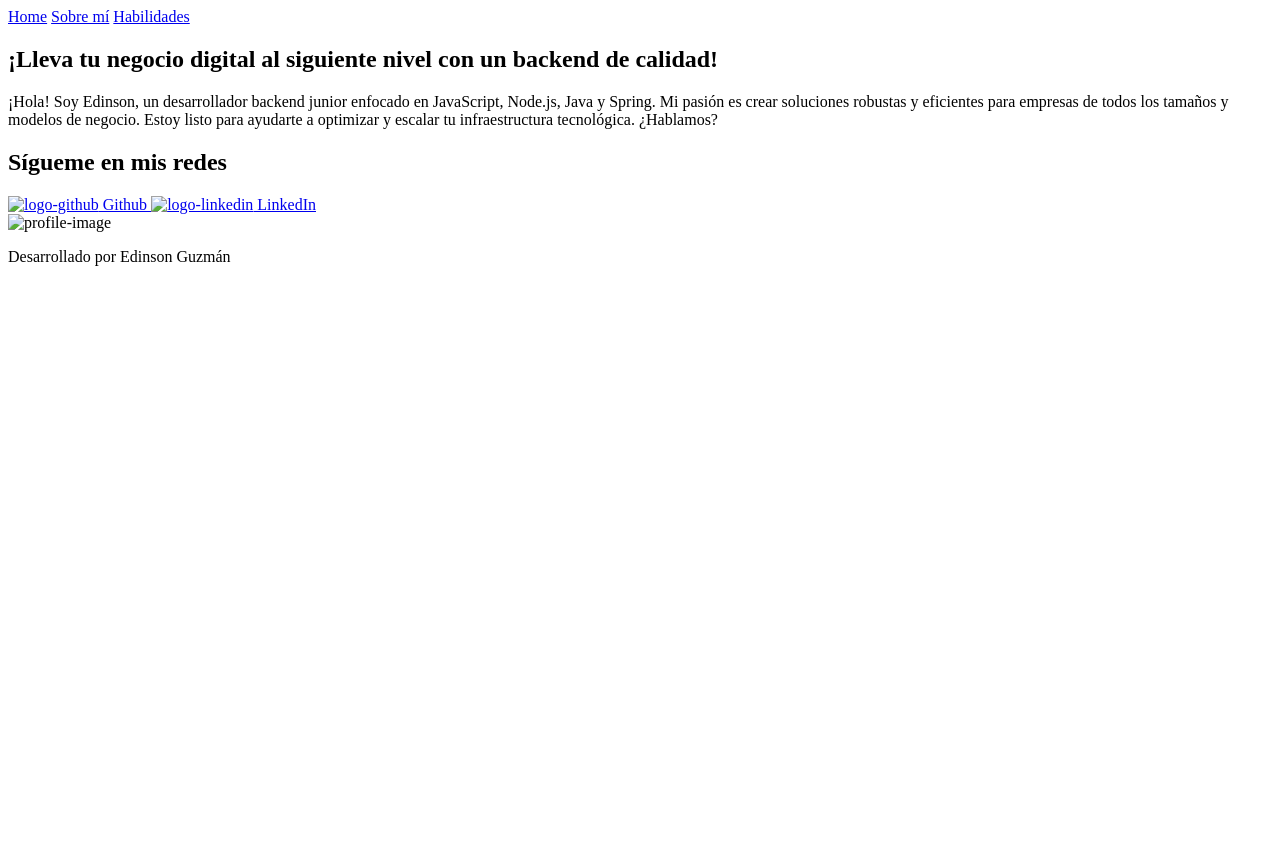
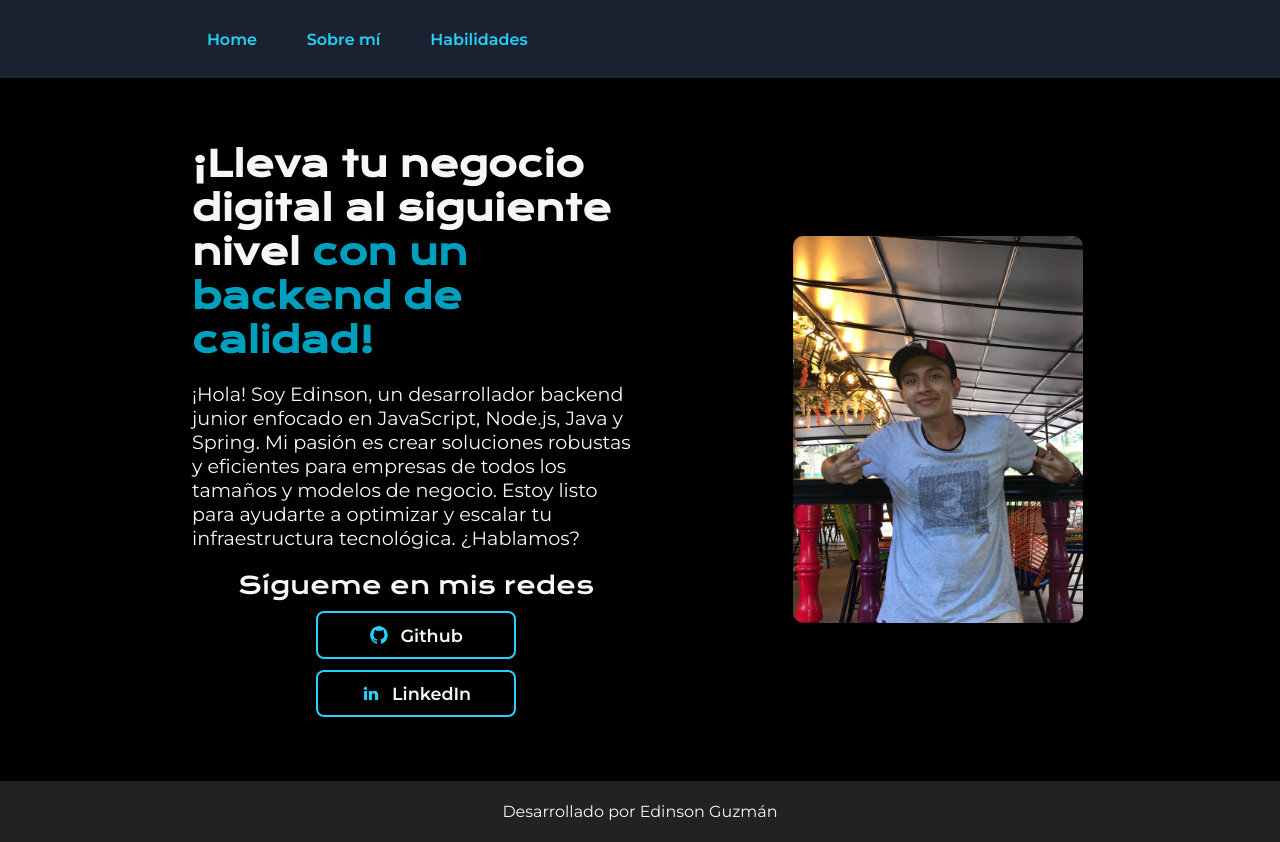
Before and after one commit to wizardcode-bot/Portafolio-practica, a plain HTML site: page index.html in a window 1280 px wide. Before the commit the page ends 800 px from the top, so only its background shows below. Drawn offline with nearby package versions, Linux system fonts and the light colour scheme; the site is published under a folder, as on GitHub Pages, so addresses that start at the root find nothing.

Commit message:
Fix: Modify path for images

```diff
--- a/index.html
+++ b/index.html
@@ -3,8 +3,8 @@
 <head>
     <meta charset="UTF-8">
     <meta name="viewport" content="width=device-width, initial-scale=1.0">
-    <link rel="stylesheet" href="/css/style.css">
-    <script src="/js/scripts.js"></script>
+    <link rel="stylesheet" href="./css/style.css">
+    <script src="./js/scripts.js"></script>
     <title>Edinson - Portafolio</title>
 </head>
 <body>
@@ -26,16 +26,16 @@
             <div class="presentacion__enlaces">
                 <h2 class="presentacion__enlaces__subtitulo">Sígueme en mis redes</h2>
                 <a class="presentacion__enlaces__link" href="https://github.com/wizardcode-bot" target="_blank">
-                    <img src="/assets/github.png" alt="logo-github">
+                    <img src="./assets/github.png" alt="logo-github">
                     Github
                 </a>
                 <a class="presentacion__enlaces__link" href="https://www.linkedin.com/in/edinson-guzman/" target="_blank">
-                    <img src="/assets/linkedin.png" alt="logo-linkedin">
+                    <img src="./assets/linkedin.png" alt="logo-linkedin">
                     LinkedIn
                 </a>
             </div>
         </section>
-        <img src="/assets/perfil.jpg" alt="profile-image" class="presentacion__imagen">
+        <img src="./assets/perfil.jpg" alt="profile-image" class="presentacion__imagen">
     </main>
     <footer>
         <p>Desarrollado por Edinson Guzmán</p>
```
Also changed, not shown: about.html (+3 -3 lines), skills.html (+3 -3 lines), 1 other file.
